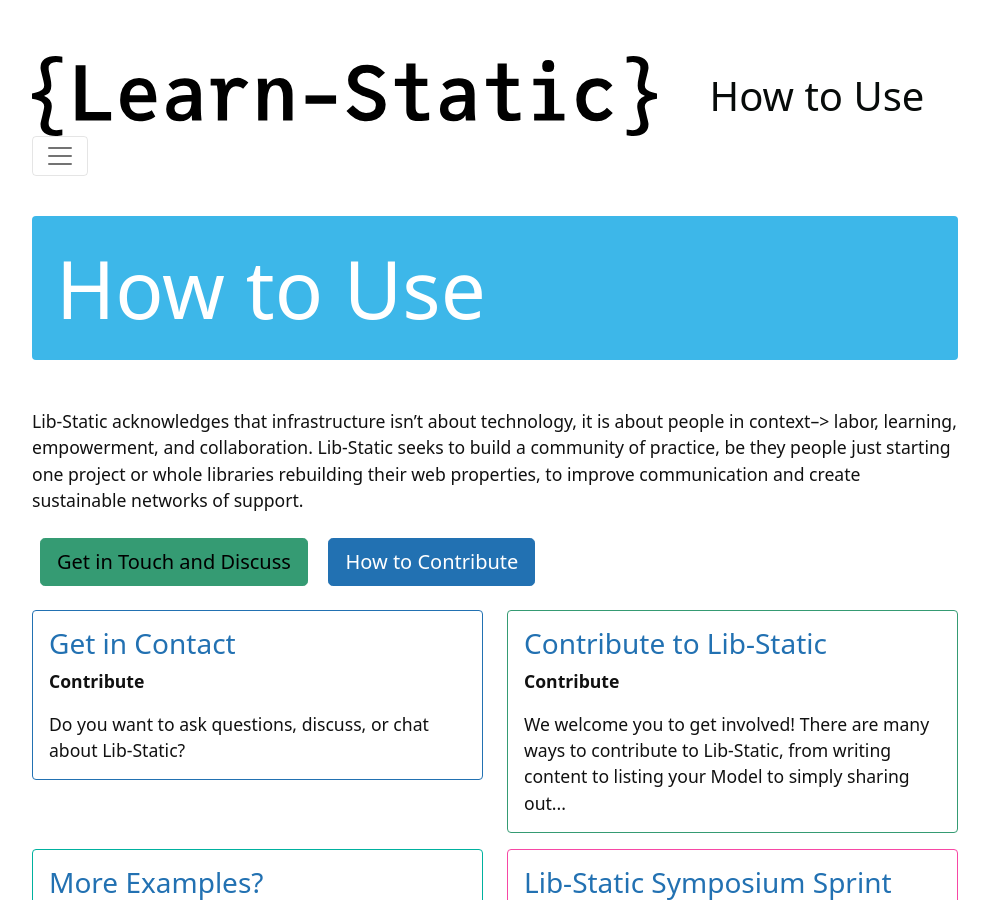
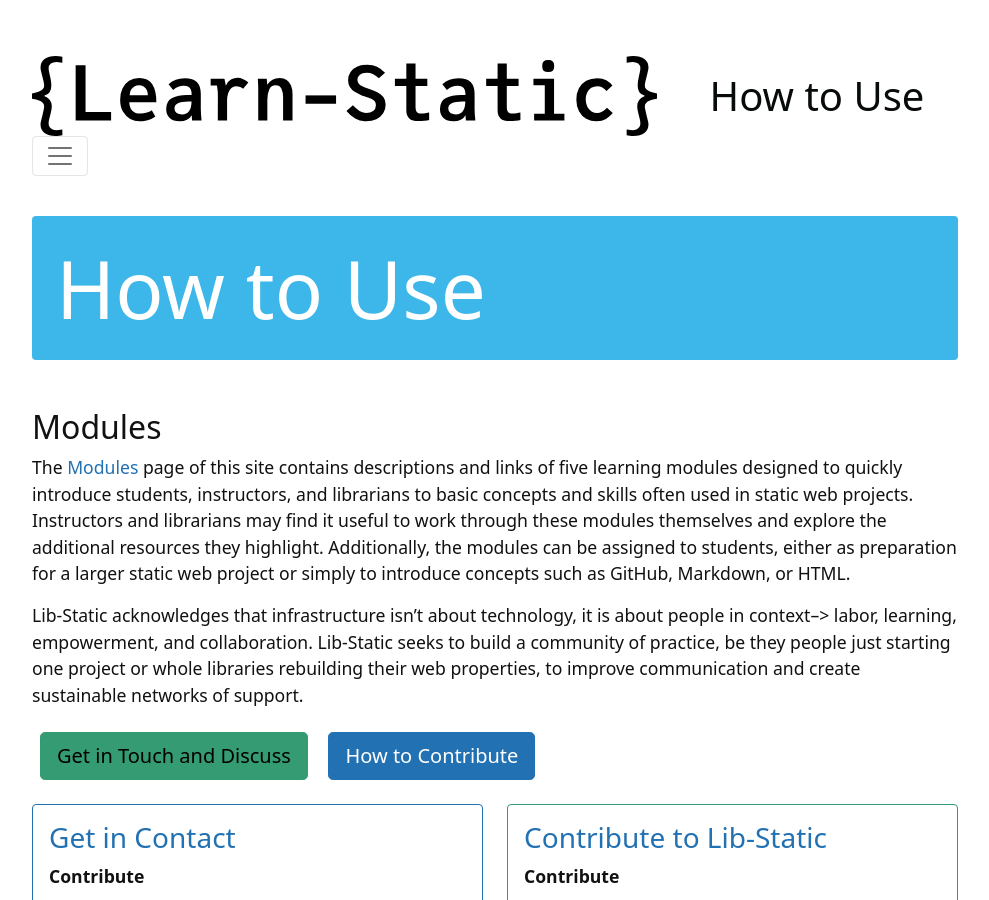
Before and after one commit to learn-static/learn-static.github.io, a Jekyll site: the page built from pages/howto.md, in a window 1280 px wide and 900 px high. Shown: the whole window, without its empty margins (145-1134 px from the left). Built offline with Jekyll 4.4.1, drawn with Linux system fonts in a browser that asks for light colours; comment, search, counter and statistics services are not loaded.

Commit message:
add how to content

```diff
--- a/pages/howto.md
+++ b/pages/howto.md
@@ -5,6 +5,12 @@ nav_order: 4
 section: How to Use
 section-color: info
 ---
+
+## Modules
+
+The [Modules]({{ '/modules/' | relative_url }}) page of this site contains descriptions and links of five learning modules designed to quickly introduce students, instructors, and librarians to basic concepts and skills often used in static web projects.
+Instructors and librarians may find it useful to work through these modules themselves and explore the additional resources they highlight.
+Additionally, the modules can be assigned to students, either as preparation for a larger static web project or simply to introduce concepts such as GitHub, Markdown, or HTML.
 
 Lib-Static acknowledges that infrastructure isn't about technology, it is about people in context--> labor, learning, empowerment, and collaboration.
 Lib-Static seeks to build a community of practice, be they people just starting one project or whole libraries rebuilding their web properties, to improve communication and create sustainable networks of support.
```
